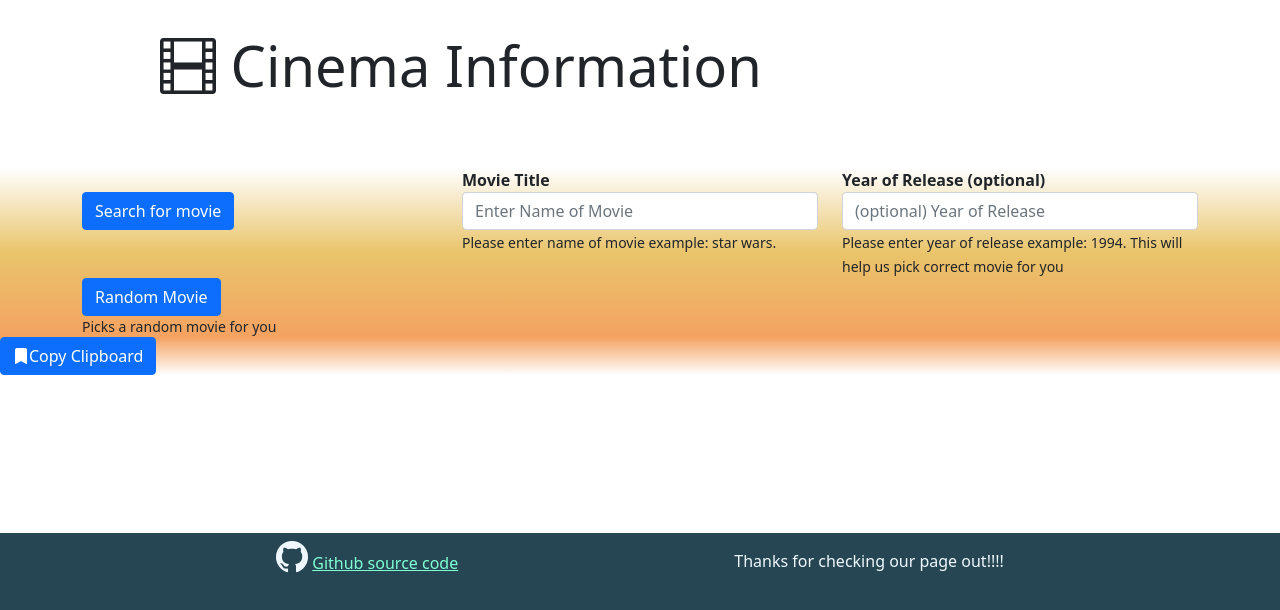
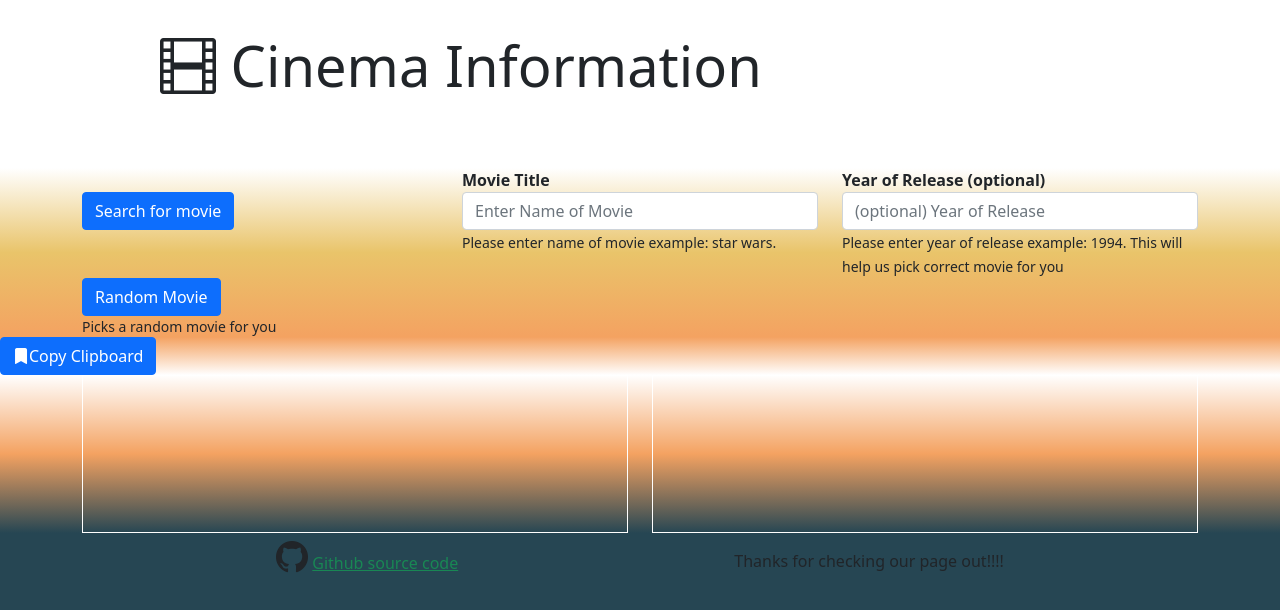
Before and after one commit to Huzet/js_team2, a website: page index.html in a window 1280 px wide. Drawn offline with nearby package versions, Linux system fonts and the light colour scheme.

Commit message:
fixed colors

```diff
--- a/index.html
+++ b/index.html
@@ -76,6 +76,7 @@
           </div>
         </section>
         <!-- Charts -->
+        <div id="graphs_holder_css">
         <section class="container">
           <div class="row">
             <div class="element">
@@ -90,11 +91,16 @@
             </div>
           </div>
         </section>
+      </div>
         <!-- Footer -->
         <section id="footer_conatiner" class="d-flex justify-content-evenly">
-          <p id="p1footer2"><i class="bi-github" style="font-size: 2rem; color:aliceblue" role="img" aria-label="GitHub"></i> <a
+          <p id="p1footer2"><i class="bi-github" style="font-size: 2rem" role="img" aria-label="GitHub"></i> <a
+            href="https://github.com/Huzet/js_team2" class="link-success"> Github source code</a></p>
+          <p style="padding-top: 1rem">Thanks for checking our page out!!!!</p>
+          <!-- <p id="p1footer2"><i class="bi-github" style="font-size: 2rem; color:aliceblue" role="img" aria-label="GitHub"></i> <a
                 href="https://github.com/Huzet/js_team2" class="link-success" style="color:aquamarine"> Github source code</a></p>
-          <p style="padding-top: 1rem; color: aliceblue">Thanks for checking our page out!!!!</p>
+          <p style="padding-top: 1rem; color: aliceblue">Thanks for checking our page out!!!!</p> -->
+
         </section>
     </div>
     <!-- Chart.js script-->
--- a/public/styles/style.css
+++ b/public/styles/style.css
@@ -206,6 +206,7 @@ nav {
 #graphs_holder_css {
   background-image: linear-gradient(white, #f4a261, #264653);
   background-color: #f4a261;
+  width: 100%;
 }
 
 #card_holder {
```
